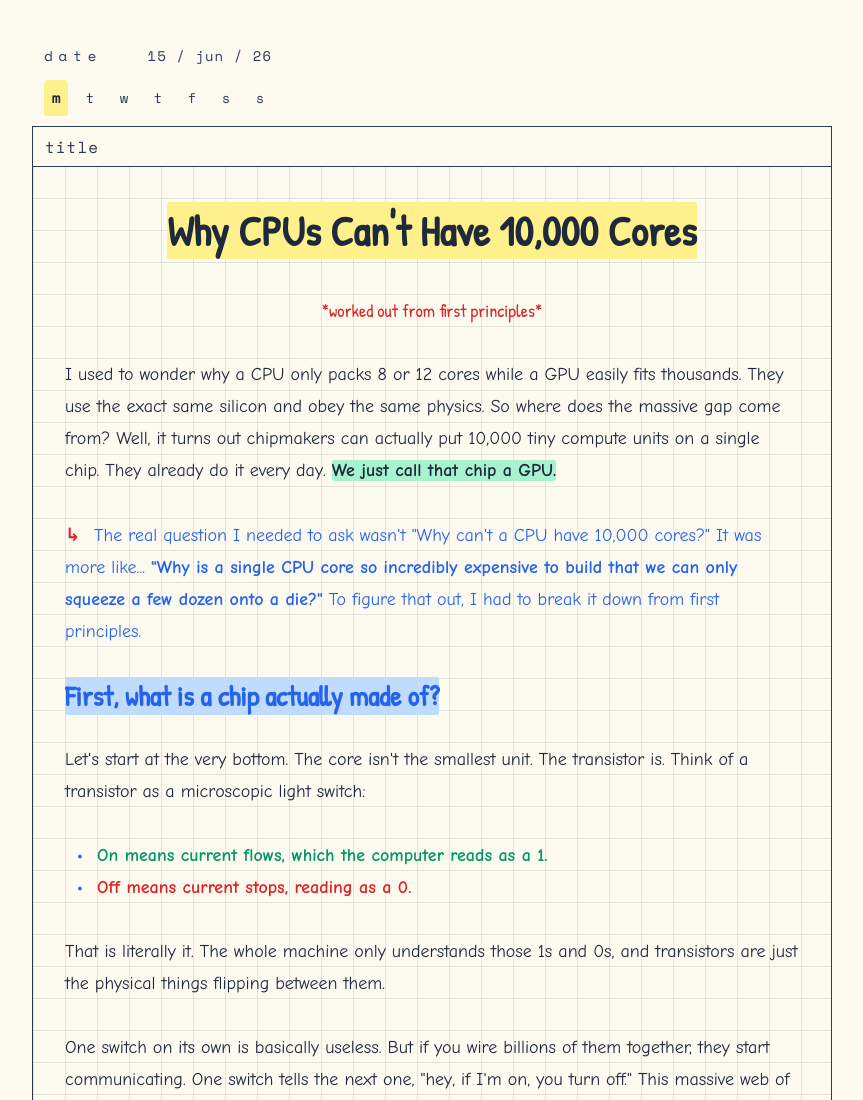
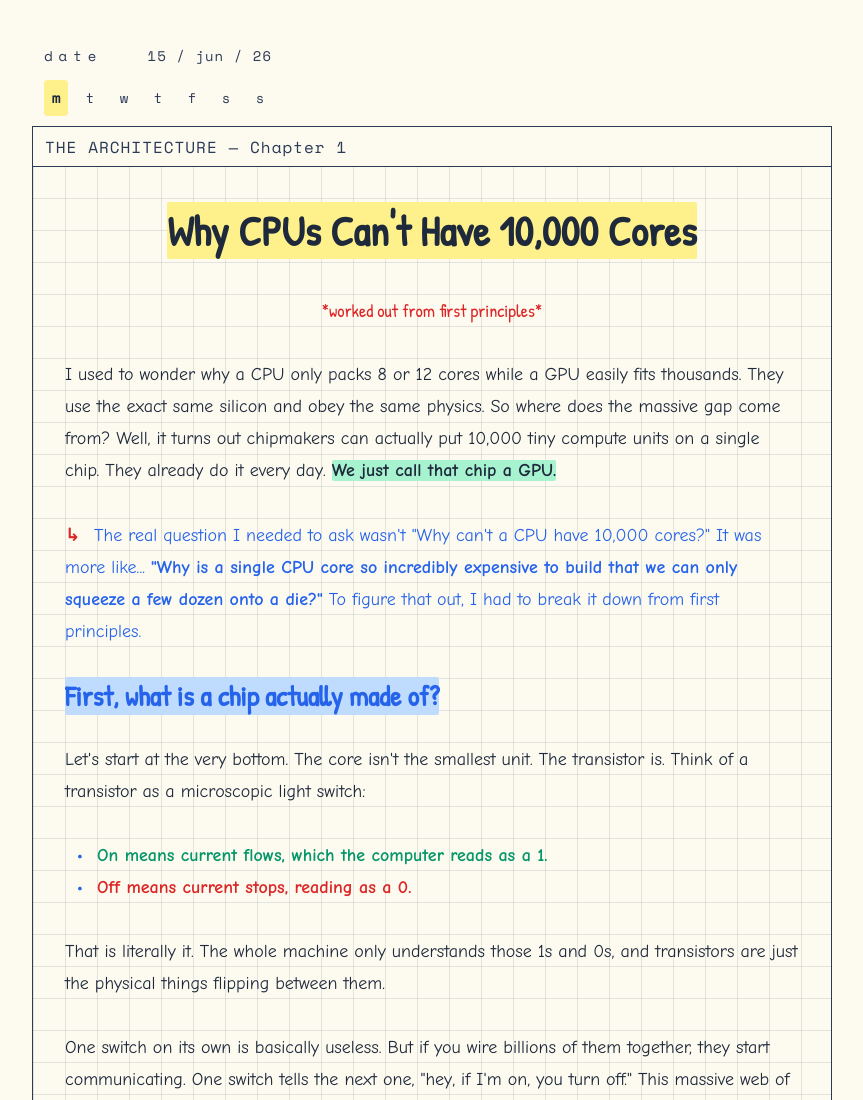
Before and after one commit to yranjan06/GPU-Learning-Series, a plain HTML site: page index.html in a window 1280 px wide. Shown: the top 1100 px of the page, without its empty margins (208-1071 px from the left). Drawn offline with nearby package versions, Linux system fonts and the light colour scheme.

Commit message:
Update index.html titles for Chapter 1

```diff
--- a/index.html
+++ b/index.html
@@ -4,7 +4,7 @@
 <head>
   <meta charset="UTF-8">
   <meta name="viewport" content="width=device-width, initial-scale=1.0">
-  <title>Study Notes: CPU vs GPU Architecture</title>
+  <title>The Architecture - Chapter 1: Why CPUs Can't Have 10,000 Cores</title>
 
   <!-- Handwriting and casual fonts -->
   <link rel="preconnect" href="https://fonts.googleapis.com">
@@ -37,7 +37,7 @@
     <div class="notebook-box">
 
       <div class="notebook-title-row">
-        title
+        THE ARCHITECTURE — Chapter 1
       </div>
 
       <div class="notebook-grid-content">
```
